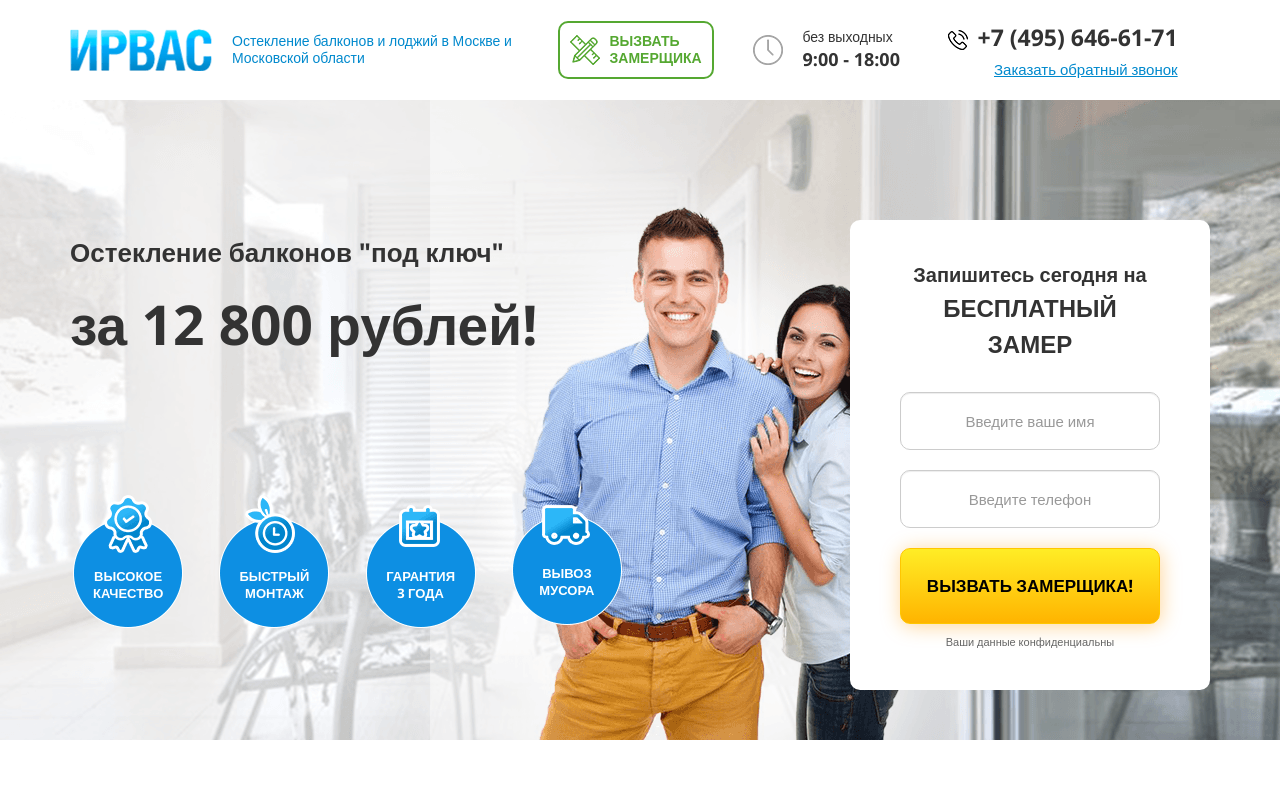
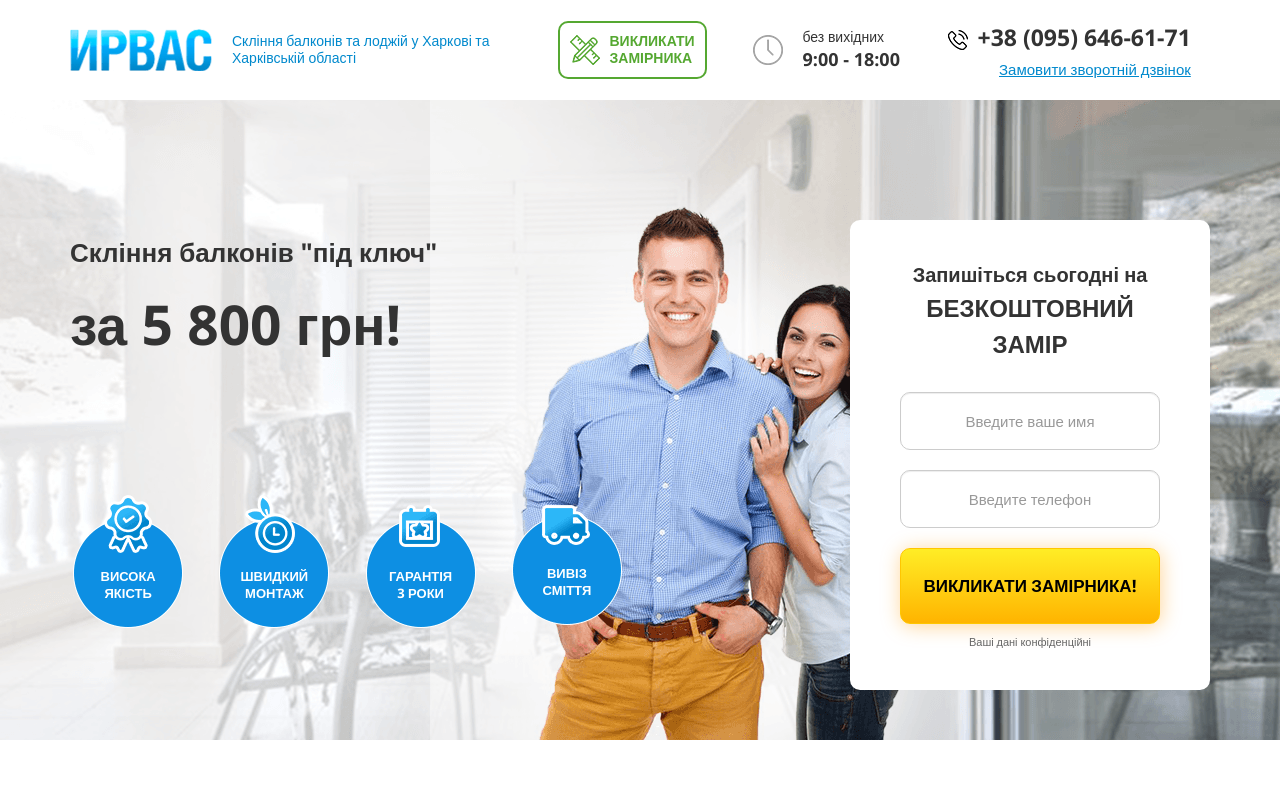
Before and after one commit to GrechkoseyNadezhda/irvas, a website: page src/index.html in a window 1280 px wide. Shown: the top 800 px of the page. Drawn offline with nearby package versions, Linux system fonts and the light colour scheme; files whose address does not match are found by name.

Commit message:
Update index.html

```diff
--- a/src/index.html
+++ b/src/index.html
@@ -5,7 +5,7 @@
 	<meta http-equiv="X-UA-Compatible" content="IE=edge">
 	<meta name="viewport" content="width=device-width, initial-scale=1">
 	<link rel="icon" href="/favicon.ico">
-	<title>Ирвас окна</title>
+	<title>Ірвас вікна</title>
 	<link href="assets/css/bootstrap.css" rel="stylesheet">
 	<!-- Fonts -->
 	<link href="https://fonts.googleapis.com/css?family=Open+Sans:400,700" rel="stylesheet">
@@ -27,7 +27,7 @@
 				<div class="logo_img">
 				<img src="assets/img/header/logo.png" alt="#">
 				</div>
-				<p>Остекление балконов и лоджий в Москве и Московской области</p>
+				<p>Скління балконів та лоджій у Харкові та Харківській області</p>
 			</div>
 			</div>
 
@@ -35,7 +35,7 @@
 			<div class="header_btn_wrap">
 			<div class="header_btn_wrap_block">
 				<button class="header_btn text-uppercase text-left popup_engineer_btn">
-					Вызвать <br>замерщика
+					Викликати <br>замірника
 				</button>
 			</div>
 			</div>
@@ -46,15 +46,15 @@
 				<div class="working_hours_img">
 				<img src="assets/img/header/clock.png" alt="#">
 				</div>
-				<p>без выходных <span>9:00 - 18:00</span></p>
+				<p>без вихідних <span>9:00 - 18:00</span></p>
 			</div>
 			</div>
 
 			<div class="col-md-3 col-sm-3 col-xs-6">
 			<div class="contact_us">
 				<div class="contact_us_wrap">
-				<a href="#"><img src="assets/img/header/phone.png" alt="#">+7 (495) 646-61-71</a>
-				<a class="phone_link" href="#">Заказать обратный звонок</a>
+				<a href="#"><img src="assets/img/header/phone.png" alt="#">+38 (095) 646-61-71</a>
+				<a class="phone_link" href="#">Замовити зворотній дзвінок</a>
 				</div>
 			</div>
 			</div>
@@ -69,7 +69,7 @@
 		<div class="row">
 
 			<div class="col-lg-6 col-md-7 wow fadeInLeft">
-			<h1><span>Остекление балконов "под ключ"<br></span>за 12 800 рублей!</h1>
+			<h1><span>Скління балконів "під ключ"<br></span>за 5 800 грн!</h1>
 			<div class="main_features">
 
 			<div class="row">
@@ -77,28 +77,28 @@
 				<div class="col-sm-3 col-xs-6">
 				<div class="main_features_block">
 					<img src="assets/img/main/icons/quality.png" alt="">
-					<p>Высокое <br>качество</p>
+					<p>Висока <br>якість</p>
 				</div>
 				</div>
 
 				<div class="col-sm-3 col-xs-6">
 				<div class="main_features_block">
 					<img src="assets/img/main/icons/time.png" alt="">
-					<p>Быстрый <br>монтаж</p>
+					<p>Швидкий <br>монтаж</p>
 				</div>
 				</div>
 
 			<div class="col-sm-3 col-xs-6">
 			<div class="main_features_block">
 				<img class="small_img" src="assets/img/main/icons/guaranty.png" alt="">
-				<p>Гарантия <br>3 года</p>
+				<p>Гарантія <br>3 роки</p>
 			</div>
 			</div>
 
 				<div class="col-sm-3 col-xs-6">
 				<div class="main_features_block">
 					<img class="small_img" src="assets/img/main/icons/delivery.png" alt="">
-					<p>Вывоз <br>мусора</p>
+					<p>Вивіз <br>сміття</p>
 				</div>
 				</div>
 
@@ -109,11 +109,11 @@
 
 			<div class="col-lg-4 col-lg-offset-2 col-md-5 col-md-offset-0 col-sm-8 col-sm-offset-2 col-xs-12 wow fadeInRight">
 			<form class="form main_form" action="#">
-				<h2>Запишитесь сегодня на <br><span>бесплатный замер</span></h2>
+				<h2>Запишіться сьогодні на <br><span>безкоштовний замір</span></h2>
 				<input class="form-control form_input" name="user_name" required type="text" placeholder="Введите ваше имя">
 				<input class="form-control form_input" name="user_phone" required type="text" placeholder="Введите телефон">
-				<button class="text-uppercase btn-block button" name="submit" type="submit">Вызвать замерщика!</button>
-				<p class="form_notice">Ваши данные конфиденциальны</p>
+				<button class="text-uppercase btn-block button" name="submit" type="submit">Викликати замірника!</button>
+				<p class="form_notice">Ваші дані конфіденційні</p>
 			</form>
 			</div>
 
```
